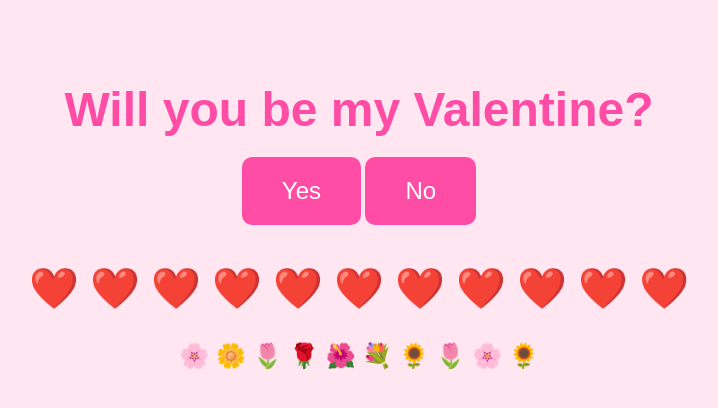
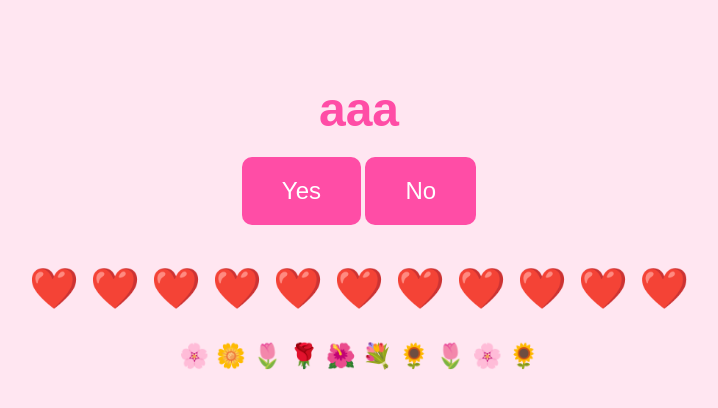
Before and after one commit to shouNC1337/SB, a plain HTML site: page index.html in a window 1280 px wide. Shown: the whole page, without its empty margins (281-999 px from the left). Drawn offline with Linux system fonts and the light colour scheme.

Commit message:
Update index.html

```diff
--- a/index.html
+++ b/index.html
@@ -54,7 +54,7 @@
     </style>
 </head>
 <body>
-    <h1 id="question">Will you be my Valentine?</h1>
+    <h1 id="question">aaa</h1>
 
     <div class="buttons" id="buttons">
         <button id="yesButton">Yes</button>
```
